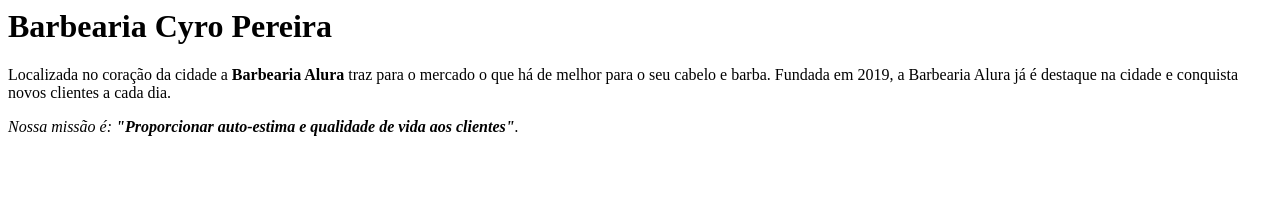
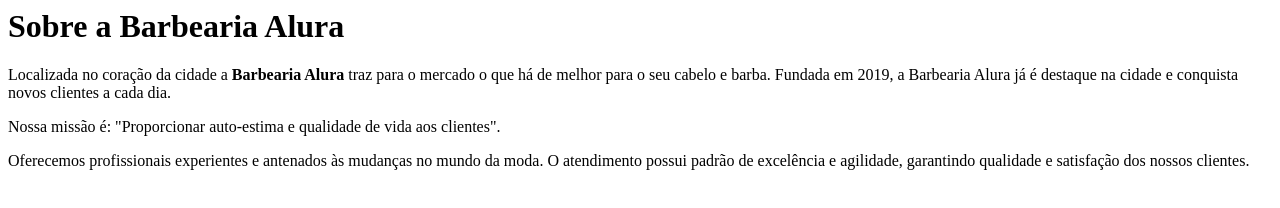
Before and after one commit to jvpn38/Cyropereira1A, a plain HTML site: page index.html in a window 1280 px wide. Drawn offline with Linux system fonts and the light colour scheme.

Commit message:
texto iniciante

```diff
--- a/index.html
+++ b/index.html
@@ -1,11 +1,9 @@
-<DOCTYPE>
+<h1>Sobre a Barbearia Alura</h1>
 
-<h1> Barbearia Cyro Pereira</h1>
+<p>Localizada no coração da cidade a <strong>Barbearia Alura</strong> traz para o mercado o que há de melhor para o seu cabelo e barba.
+ Fundada em 2019, a Barbearia Alura já é destaque na cidade e conquista novos clientes a cada dia.</p>
 
-<p>Localizada no coração da cidade a <strong> Barbearia Alura</strong> traz para o mercado o que há de melhor para o seu cabelo e barba. Fundada em 2019, a Barbearia Alura já é destaque na cidade e conquista novos clientes a cada dia.</p>
+ <p>Nossa missão é: "Proporcionar auto-estima e qualidade de vida aos clientes".</p>
 
-<p><em>Nossa missão é: <strong>"Proporcionar auto-estima e qualidade de vida aos clientes"</strong>.</em></p>
-
-
-
-<tag>
+ <p>Oferecemos profissionais experientes e antenados às mudanças no mundo da moda.
+  O atendimento possui padrão de excelência e agilidade, garantindo qualidade e satisfação dos nossos clientes.</p>
```
